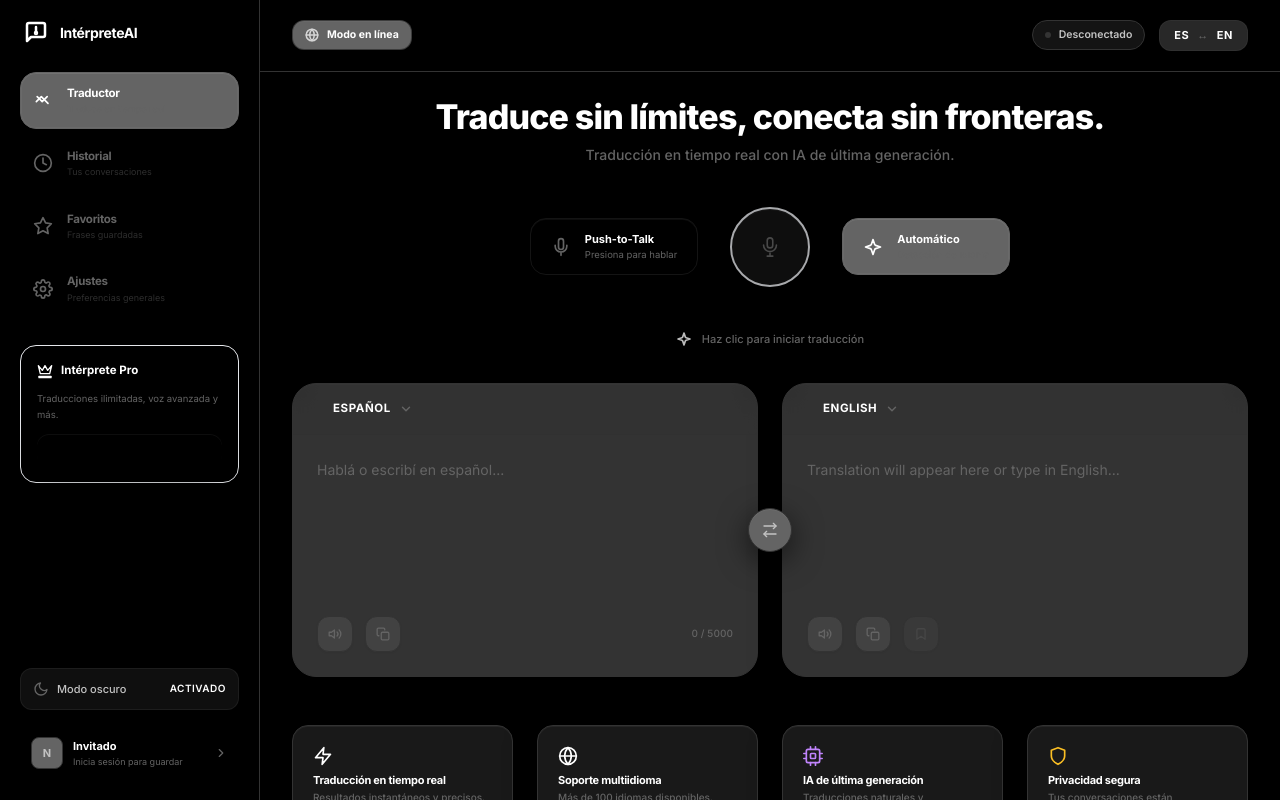
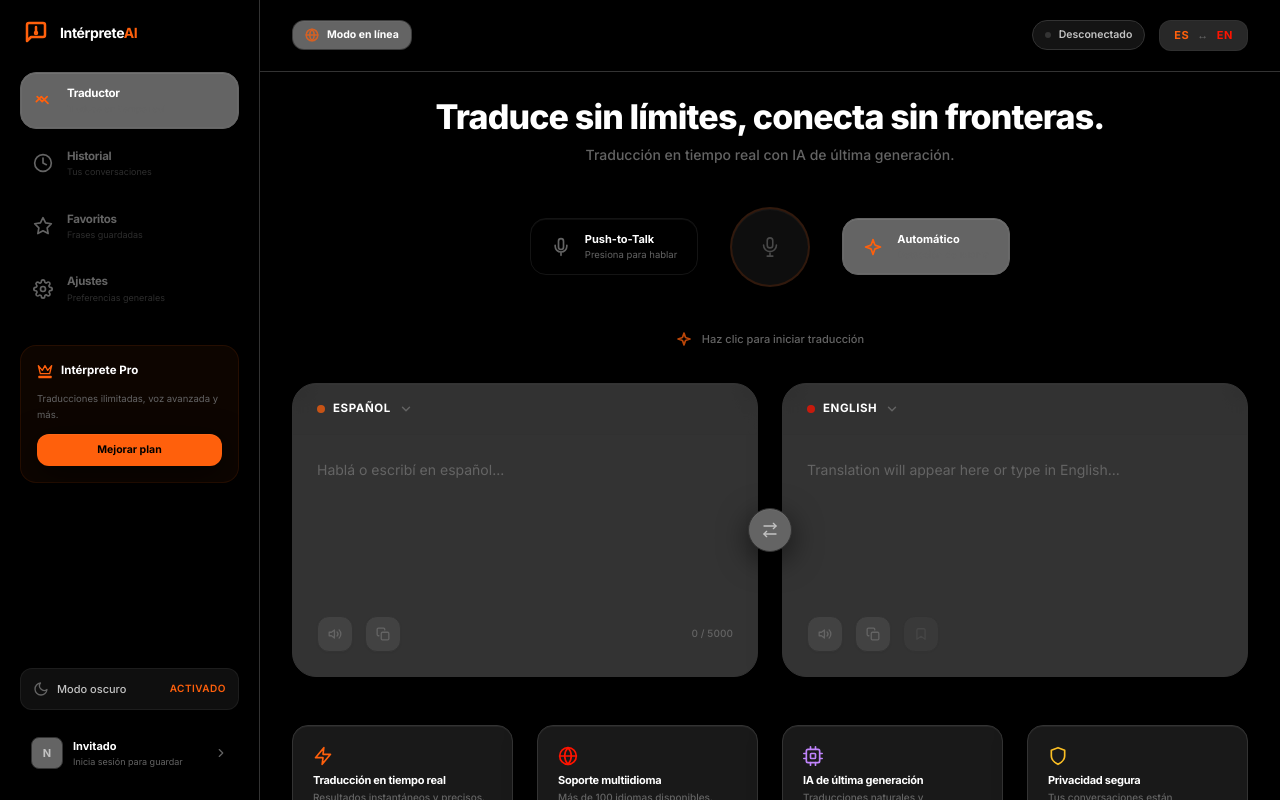
Before and after one commit to cristborrero/interprete-ai, a Next.js app: page / in a window 1280 px wide. Built offline with nearby package versions, Linux system fonts and the light colour scheme.

Commit message:
fix: remove invalid color suffix from brand-orange and brand-red classes

```diff
--- a/src/components/InterpreterApp.tsx
+++ b/src/components/InterpreterApp.tsx
@@ -181,14 +181,14 @@ export default function InterpreterApp() {
   }
 
   const orbBorder = isListening
-    ? 'border-brand-orange-500/40 bg-brand-orange-950/15 shadow-glow-es ring-4 ring-brand-orange-500/10'
+    ? 'border-brand-orange/40 bg-brand-orange/15 shadow-glow-es ring-4 ring-brand-orange/10'
     : isTranslating
-    ? 'border-brand-red-500/40 bg-brand-red-950/15 shadow-glow-en ring-4 ring-brand-red-500/10'
+    ? 'border-brand-red/40 bg-brand-red/15 shadow-glow-en ring-4 ring-brand-red/10'
     : isLoading
     ? 'border-amber-500/35 bg-amber-950/5 animate-pulse'
     : isActive
-    ? 'border-brand-orange-500/30 bg-surface-2/65 hover:border-brand-orange-500/50 hover:bg-surface-2 shadow-premium cursor-pointer'
-    : 'border-brand-orange-500/20 bg-surface-1/40 hover:border-brand-orange-500/40 hover:bg-surface-2 cursor-pointer shadow-premium animate-pulse'
+    ? 'border-brand-orange/30 bg-surface-2/65 hover:border-brand-orange/50 hover:bg-surface-2 shadow-premium cursor-pointer'
+    : 'border-brand-orange/20 bg-surface-1/40 hover:border-brand-orange/40 hover:bg-surface-2 cursor-pointer shadow-premium animate-pulse'
 
   const orbLabel = isListening ? 'Escuchando voz...'
     : isTranslating ? 'Traduciendo...'
@@ -196,8 +196,8 @@ export default function InterpreterApp() {
     : isActive ? (autoMode ? 'Detección automática activa' : 'Listo · Mantén presionado')
     : 'Haz clic para iniciar traducción'
 
-  const orbLabelColor = isListening ? 'text-brand-orange-400 font-semibold'
-    : isTranslating ? 'text-brand-red-400 font-semibold'
+  const orbLabelColor = isListening ? 'text-brand-orange font-semibold'
+    : isTranslating ? 'text-brand-red font-semibold'
     : isLoading ? 'text-amber-400'
     : isActive ? 'text-text-secondary'
     : 'text-text-muted hover:text-text-secondary transition-colors font-medium'
@@ -213,13 +213,13 @@ export default function InterpreterApp() {
 
           {/* Logo Corporativo */}
           <div className="flex items-center gap-3 px-1 justify-center lg:justify-start">
-            <svg className="w-6 h-6 text-brand-orange-400 shrink-0" viewBox="0 0 24 24" fill="none" stroke="currentColor" strokeWidth="2.5" strokeLinecap="round" strokeLinejoin="round">
+            <svg className="w-6 h-6 text-brand-orange shrink-0" viewBox="0 0 24 24" fill="none" stroke="currentColor" strokeWidth="2.5" strokeLinecap="round" strokeLinejoin="round">
               <path d="M21 15a2 2 0 0 1-2 2H7l-4 4V5a2 2 0 0 1 2-2h14a2 2 0 0 1 2 2z" />
               <path d="M12 7v5" />
               <path d="M12 12a1 1 0 1 0 0 2 1 1 0 0 0 0-2z" />
             </svg>
             <span className="hidden lg:block text-[14px] font-bold text-text-primary tracking-tight">
-              Intérprete<span className="text-brand-orange-400">AI</span>
+              Intérprete<span className="text-brand-orange">AI</span>
             </span>
           </div>
 
@@ -275,9 +275,9 @@ export default function InterpreterApp() {
           </nav>
 
           {/* Premium Pro Box — solo visible en desktop */}
-          <div className="hidden lg:block p-4 rounded-2xl border border-brand-orange-500/10 bg-brand-orange-950/5 space-y-3">
+          <div className="hidden lg:block p-4 rounded-2xl border border-brand-orange/10 bg-brand-orange/5 space-y-3">
             <div className="flex items-center gap-2">
-              <svg className="w-4 h-4 text-brand-orange-400" viewBox="0 0 24 24" fill="none" stroke="currentColor" strokeWidth="2" strokeLinecap="round" strokeLinejoin="round">
+              <svg className="w-4 h-4 text-brand-orange" viewBox="0 0 24 24" fill="none" stroke="currentColor" strokeWidth="2" strokeLinecap="round" strokeLinejoin="round">
                 <path d="M2 4l3 12h14l3-12-6 7-4-7-4 7-6-7z" />
                 <path d="M3 20h18v2H3z" />
               </svg>
@@ -286,7 +286,7 @@ export default function InterpreterApp() {
             <p className="text-[9.5px] text-text-muted leading-relaxed">
               Traducciones ilimitadas, voz avanzada y más.
             </p>
-            <button className="w-full py-2 rounded-xl bg-brand-orange-500 text-surface text-[10.5px] font-bold hover:bg-brand-orange-400 transition-colors shadow-premium">
+            <button className="w-full py-2 rounded-xl bg-brand-orange text-surface text-[10.5px] font-bold hover:bg-brand-orange transition-colors shadow-premium">
               Mejorar plan
             </button>
           </div>
@@ -302,7 +302,7 @@ export default function InterpreterApp() {
               </svg>
               <span className="text-[11px] font-medium text-text-secondary">Modo oscuro</span>
             </div>
-            <span className="text-[10px] text-brand-orange-400 font-semibold uppercase tracking-wider">
+            <span className="text-[10px] text-brand-orange font-semibold uppercase tracking-wider">
               Activado
             </span>
           </div>
@@ -334,7 +334,7 @@ export default function InterpreterApp() {
         {/* Mobile logo — only rendered inside header on mobile */}
         <header className="flex items-center justify-between px-4 md:px-8 py-3 md:py-5 border-b border-border shrink-0 select-none">
           <div className="flex md:hidden items-center gap-2">
-            <svg className="w-5 h-5 text-brand-orange-400" viewBox="0 0 24 24" fill="none" stroke="currentColor" strokeWidth="2.5" strokeLinecap="round" strokeLinejoin="round">
+            <svg className="w-5 h-5 text-brand-orange" viewBox="0 0 24 24" fill="none" stroke="currentColor" strokeWidth="2.5" strokeLinecap="round" strokeLinejoin="round">
               <path d="M21 15a2 2 0 0 1-2 2H7l-4 4V5a2 2 0 0 1 2-2h14a2 2 0 0 1 2 2z" />
             </svg>
             <span className="text-[13px] font-bold text-text-primary">IntérpreteAI</span>
@@ -347,14 +347,14 @@ export default function InterpreterApp() {
               >
                 {offlineMode ? (
                   <>
-                    <svg className="w-3.5 h-3.5 text-brand-red-400" viewBox="0 0 24 24" fill="none" stroke="currentColor" strokeWidth="2" strokeLinecap="round" strokeLinejoin="round">
+                    <svg className="w-3.5 h-3.5 text-brand-red" viewBox="0 0 24 24" fill="none" stroke="currentColor" strokeWidth="2" strokeLinecap="round" strokeLinejoin="round">
                       <path d="M17.8 19.2 16 11l3.5-3.5a2.1 2.1 0 0 0-3-3L13 8 4.8 6.2a1 1 0 0 0-1.2 1.3L11 12l-4 4H4v3h3l4-4 4.5 7.4a1 1 0 0 0 1.8-.2Z" />
                     </svg>
                     <span>Modo local</span>
                   </>
                 ) : (
                   <>
-                    <svg className="w-3.5 h-3.5 text-brand-orange-400 animate-pulse" viewBox="0 0 24 24" fill="none" stroke="currentColor" strokeWidth="2.5" strokeLinecap="round" strokeLinejoin="round">
+                    <svg className="w-3.5 h-3.5 text-brand-orange animate-pulse" viewBox="0 0 24 24" fill="none" stroke="currentColor" strokeWidth="2.5" strokeLinecap="round" strokeLinejoin="round">
                       <circle cx="12" cy="12" r="10" />
                       <line x1="2" y1="12" x2="22" y2="12" />
                       <path d="M12 2a15.3 15.3 0 0 1 4 10 15.3 15.3 0 0 1-4 10 15.3 15.3 0 0 1-4-10 15.3 15.3 0 0 1 4-10z" />
@@ -384,7 +384,7 @@ export default function InterpreterApp() {
             <div className="flex items-center gap-1.5 md:gap-2 px-2.5 md:px-3 py-1.5 rounded-full border border-border bg-surface-1/40">
               <span className={clsx(
                 'w-1.5 h-1.5 rounded-full',
-                isActive ? 'bg-brand-orange-500 animate-pulse' : 'bg-text-muted/40'
+                isActive ? 'bg-brand-orange animate-pulse' : 'bg-text-muted/40'
               )} />
               <span className="text-[10px] md:text-[10.5px] font-semibold text-text-secondary">
                 {isActive ? 'En línea' : 'Desconectado'}
@@ -393,9 +393,9 @@ export default function InterpreterApp() {
 
             {/* Selector de idiomas */}
             <div className="hidden sm:flex items-center gap-2 text-[11px] font-bold tracking-wider px-3.5 py-1.5 rounded-xl bg-surface-2/40 border border-border/80">
-              <span className="text-brand-orange-400">ES</span>
+              <span className="text-brand-orange">ES</span>
               <span className="opacity-30">↔</span>
-              <span className="text-brand-red-400">EN</span>
+              <span className="text-brand-red">EN</span>
             </div>
           </div>
         </header>
@@ -464,7 +464,7 @@ export default function InterpreterApp() {
                   )}
                 >
                   {isListening && (
-                    <span className="absolute inset-0 rounded-full border border-brand-orange-500/25 pulse-ring" />
+                    <span className="absolute inset-0 rounded-full border border-brand-orange/25 pulse-ring" />
                   )}
                   <MicIcon size={22} active={isListening || isActive} translating={isTranslating} />
                 </button>
@@ -481,7 +481,7 @@ export default function InterpreterApp() {
                     isActive && 'opacity-40 cursor-not-allowed'
                   )}
                 >
-                  <svg className="w-4 h-4 md:w-5 md:h-5 text-brand-orange-400 shrink-0" viewBox="0 0 24 24" fill="none" stroke="currentColor" strokeWidth="2" strokeLinecap="round" strokeLinejoin="round">
+                  <svg className="w-4 h-4 md:w-5 md:h-5 text-brand-orange shrink-0" viewBox="0 0 24 24" fill="none" stroke="currentColor" strokeWidth="2" strokeLinecap="round" strokeLinejoin="round">
                     <path d="m12 3-1.912 5.813a2 2 0 0 1-1.275 1.275L3 12l5.813 1.912a2 2 0 0 1 1.275 1.275L12 21l1.912-5.813a2 2 0 0 1 1.275-1.275L21 12l-5.813-1.912a2 2 0 0 1-1.275-1.275L12 3Z" />
                   </svg>
                   <div className="flex flex-col">
@@ -494,7 +494,7 @@ export default function InterpreterApp() {
 
               {/* Caja de Consejo / Estado del Orb */}
               <div className="flex items-center gap-2.5 justify-center py-1 select-none">
-                <svg className="w-4 h-4 text-brand-orange-400 shrink-0 animate-pulse" viewBox="0 0 24 24" fill="none" stroke="currentColor" strokeWidth="2.5" strokeLinecap="round" strokeLinejoin="round">
+                <svg className="w-4 h-4 text-brand-orange shrink-0 animate-pulse" viewBox="0 0 24 24" fill="none" stroke="currentColor" strokeWidth="2.5" strokeLinecap="round" strokeLinejoin="round">
                   <path d="m12 3-1.912 5.813a2 2 0 0 1-1.275 1.275L3 12l5.813 1.912a2 2 0 0 1 1.275 1.275L12 21l1.912-5.813a2 2 0 0 1 1.275-1.275L21 12l-5.813-1.912a2 2 0 0 1-1.275-1.275L12 3Z" />
                 </svg>
                 <span className={clsx('text-[11px] font-medium transition-colors', orbLabelColor)}>
@@ -503,7 +503,7 @@ export default function InterpreterApp() {
                 {(isListening || isTranslating) && (
                   <WaveformVisualizer
                     active={true}
-                    color={isListening ? 'bg-brand-orange-500' : 'bg-brand-red-500'}
+                    color={isListening ? 'bg-brand-orange' : 'bg-brand-red'}
                     barCount={5}
                   />
                 )}
@@ -516,7 +516,7 @@ export default function InterpreterApp() {
                 <div className="flex flex-col rounded-3xl border border-border bg-surface-1 shadow-premium overflow-hidden transition-all duration-200 focus-within:border-border-active">
                   <div className="flex items-center justify-between px-6 py-4 border-b border-border/50 shrink-0 bg-surface-1/50 backdrop-blur-md">
                     <div className="flex items-center gap-2">
-                      <span className="w-2 h-2 rounded-full bg-brand-orange-500 shrink-0 animate-pulse" />
+                      <span className="w-2 h-2 rounded-full bg-brand-orange shrink-0 animate-pulse" />
                       <span className="text-[11.5px] font-bold text-text-primary uppercase tracking-wider">Español</span>
                       <svg className="w-3.5 h-3.5 text-text-muted" viewBox="0 0 24 24" fill="none" stroke="currentColor" strokeWidth="2.5" strokeLinecap="round" strokeLinejoin="round">
                         <path d="m6 9 6 6 6-6" />
@@ -545,7 +545,7 @@ export default function InterpreterApp() {
                         {esInput.trim() && (
                           <button
                             onClick={() => handleTranslateText(esInput, 'es')}
-                            className="px-3 py-1.5 rounded-xl bg-brand-orange-500 hover:bg-brand-orange-400 text-surface text-[10px] font-bold transition-all shadow-sm"
+                            className="px-3 py-1.5 rounded-xl bg-brand-orange hover:bg-brand-orange text-surface text-[10px] font-bold transition-all shadow-sm"
                           >
                             Traducir
                           </button>
@@ -572,7 +572,7 @@ export default function InterpreterApp() {
                 <div className="flex flex-col rounded-3xl border border-border bg-surface-1 shadow-premium overflow-hidden transition-all duration-200 focus-within:border-border-active">
                   <div className="flex items-center justify-between px-6 py-4 border-b border-border/50 shrink-0 bg-surface-1/50 backdrop-blur-md">
                     <div className="flex items-center gap-2">
-                      <span className="w-2 h-2 rounded-full bg-brand-red-500 shrink-0 animate-pulse" />
+                      <span className="w-2 h-2 rounded-full bg-brand-red shrink-0 animate-pulse" />
                       <span className="text-[11.5px] font-bold text-text-primary uppercase tracking-wider">English</span>
                       <svg className="w-3.5 h-3.5 text-text-muted" viewBox="0 0 24 24" fill="none" stroke="currentColor" strokeWidth="2.5" strokeLinecap="round" strokeLinejoin="round">
                         <path d="m6 9 6 6 6-6" />
@@ -606,7 +606,7 @@ export default function InterpreterApp() {
                         {enInput.trim() && (
                           <button
                             onClick={() => handleTranslateText(enInput, 'en')}
-                            className="px-3 py-1.5 rounded-xl bg-brand-red-500 hover:bg-brand-red-400 text-surface text-[10px] font-bold transition-all shadow-sm"
+                            className="px-3 py-1.5 rounded-xl bg-brand-red hover:bg-brand-red text-surface text-[10px] font-bold transition-all shadow-sm"
                           >
                             Translate
                           </button>
@@ -627,7 +627,7 @@ export default function InterpreterApp() {
                   </div>
                   <div className="h-1 bg-surface-2 rounded-full overflow-hidden border border-border/20">
                     <div
-                      className="h-full bg-brand-red-500 rounded-full transition-all duration-300"
+                      className="h-full bg-brand-red rounded-full transition-all duration-300"
                       style={{ width: `${progress.percent}%` }}
                     />
                   </div>
@@ -640,7 +640,7 @@ export default function InterpreterApp() {
                   title="Traducción en tiempo real"
                   desc="Resultados instantáneos y precisos."
                   icon={
-                    <svg className="w-5 h-5 text-brand-orange-400" viewBox="0 0 24 24" fill="none" stroke="currentColor" strokeWidth="2" strokeLinecap="round" strokeLinejoin="round">
+                    <svg className="w-5 h-5 text-brand-orange" viewBox="0 0 24 24" fill="none" stroke="currentColor" strokeWidth="2" strokeLinecap="round" strokeLinejoin="round">
                       <polygon points="13 2 3 14 12 14 11 22 21 10 12 10 13 2" />
                     </svg>
                   }
@@ -649,7 +649,7 @@ export default function InterpreterApp() {
                   title="Soporte multiidioma"
                   desc="Más de 100 idiomas disponibles."
                   icon={
-                    <svg className="w-5 h-5 text-brand-red-400" viewBox="0 0 24 24" fill="none" stroke="currentColor" strokeWidth="2" strokeLinecap="round" strokeLinejoin="round">
+                    <svg className="w-5 h-5 text-brand-red" viewBox="0 0 24 24" fill="none" stroke="currentColor" strokeWidth="2" strokeLinecap="round" strokeLinejoin="round">
                       <circle cx="12" cy="12" r="10" />
                       <line x1="2" y1="12" x2="22" y2="12" />
                       <path d="M12 2a15.3 15.3 0 0 1 4 10 15.3 15.3 0 0 1-4 10 15.3 15.3 0 0 1-4-10 15.3 15.3 0 0 1 4-10z" />
@@ -679,7 +679,7 @@ export default function InterpreterApp() {
               </div>
 
               {/* Banner de Login en el Fondo */}
-              <div className="rounded-2xl border border-brand-orange-500/10 bg-brand-orange-950/5 p-6 flex flex-col md:flex-row items-center justify-between gap-4 select-none">
+              <div className="rounded-2xl border border-brand-orange/10 bg-brand-orange/5 p-6 flex flex-col md:flex-row items-center justify-between gap-4 select-none">
                 <span className="text-[11.5px] text-text-secondary text-center md:text-left font-medium leading-relaxed">
                   Inicia sesión para guardar tu historial, favoritos y sincronizar en todos tus dispositivos.
                 </span>
@@ -782,7 +782,7 @@ export default function InterpreterApp() {
                         step="0.05"
                         value={ttsRate}
                         onChange={(e) => setTtsRate(parseFloat(e.target.value))}
-                        className="w-full h-1 bg-surface-2 rounded-lg appearance-none cursor-pointer accent-brand-orange-400"
+                        className="w-full h-1 bg-surface-2 rounded-lg appearance-none cursor-pointer accent-brand-orange"
                       />
                     </div>
                     <div className="space-y-1.5">
@@ -794,7 +794,7 @@ export default function InterpreterApp() {
                         step="0.1"
                         value={ttsVolume}
                         onChange={(e) => setTtsVolume(parseFloat(e.target.value))}
-                        className="w-full h-1 bg-surface-2 rounded-lg appearance-none cursor-pointer accent-brand-orange-400"
+                        className="w-full h-1 bg-surface-2 rounded-lg appearance-none cursor-pointer accent-brand-orange"
                       />
                     </div>
                   </div>
@@ -819,7 +819,7 @@ export default function InterpreterApp() {
             onClick={() => setActiveTab(key)}
             className={clsx(
               'flex flex-col items-center gap-0.5 px-4 py-2 rounded-xl transition-all min-w-[60px]',
-              activeTab === key ? 'text-brand-orange-400' : 'text-text-muted'
+              activeTab === key ? 'text-brand-orange' : 'text-text-muted'
             )}
           >
             {key === 'traductor' && (
@@ -868,7 +868,7 @@ function SidebarTab({
           : 'bg-transparent border-transparent text-text-muted hover:text-text-secondary hover:bg-surface-1/30'
       )}
     >
-      <div className={clsx('shrink-0 transition-colors', active ? 'text-brand-orange-400' : 'text-text-muted')}>
+      <div className={clsx('shrink-0 transition-colors', active ? 'text-brand-orange' : 'text-text-muted')}>
         {icon}
       </div>
       <div className="flex flex-col select-none">
@@ -930,7 +930,7 @@ function CopyButton({ text }: { text: string }) {
       className="p-2.5 rounded-xl border border-border bg-surface-2/30 hover:border-border-active hover:bg-surface-2 transition-all shadow-sm"
     >
       {copied ? (
-        <svg className="w-3.5 h-3.5 text-brand-orange-400 transition-colors animate-pulse" viewBox="0 0 24 24" fill="none" stroke="currentColor" strokeWidth="2.2" strokeLinecap="round" strokeLinejoin="round">
+        <svg className="w-3.5 h-3.5 text-brand-orange transition-colors animate-pulse" viewBox="0 0 24 24" fill="none" stroke="currentColor" strokeWidth="2.2" strokeLinecap="round" strokeLinejoin="round">
           <polyline points="20 6 9 17 4 12" />
         </svg>
       ) : (
@@ -953,7 +953,7 @@ function BookmarkButton({ active, onClick, disabled }: { active: boolean; onClic
         disabled && 'opacity-40 cursor-not-allowed'
       )}
     >
-      <svg className={clsx('w-3.5 h-3.5 transition-colors cursor-pointer', active ? 'text-brand-orange-400 fill-brand-orange-400/25' : 'text-text-muted hover:text-text-primary')} viewBox="0 0 24 24" fill="none" stroke="currentColor" strokeWidth="2.2" strokeLinecap="round" strokeLinejoin="round">
+      <svg className={clsx('w-3.5 h-3.5 transition-colors cursor-pointer', active ? 'text-brand-orange fill-brand-orange/25' : 'text-text-muted hover:text-text-primary')} viewBox="0 0 24 24" fill="none" stroke="currentColor" strokeWidth="2.2" strokeLinecap="round" strokeLinejoin="round">
         <path d="M19 21l-7-5-7 5V5a2 2 0 0 1 2-2h10a2 2 0 0 1 2 2z" />
       </svg>
     </button>
@@ -973,7 +973,7 @@ function GlosarioCompletoItem({ en, es, onRemove }: { en: string; es: string; on
           onClick={onRemove}
           className="p-2 rounded-xl border border-border bg-surface-2/45 opacity-60 group-hover:opacity-100 hover:border-border-active hover:bg-surface-2 transition-all"
         >
-          <svg className="w-3.5 h-3.5 text-brand-orange-400 fill-brand-orange-400/10" viewBox="0 0 24 24" fill="none" stroke="currentColor" strokeWidth="2.5" strokeLinecap="round" strokeLinejoin="round">
+          <svg className="w-3.5 h-3.5 text-brand-orange fill-brand-orange/10" viewBox="0 0 24 24" fill="none" stroke="currentColor" strokeWidth="2.5" strokeLinecap="round" strokeLinejoin="round">
             <polygon points="12 2 15.09 8.26 22 9.27 17 14.14 18.18 21.02 12 17.77 5.82 21.02 7 14.14 2 9.27 8.91 8.26 12 2" />
           </svg>
         </button>
@@ -999,7 +999,7 @@ function MicIcon({ size = 24, active, translating }: {
       strokeLinejoin="round"
       className={clsx(
         'transition-all duration-300',
-        active ? 'text-brand-orange-400 scale-110' : translating ? 'text-brand-red-400' : 'text-text-muted',
+        active ? 'text-brand-orange scale-110' : translating ? 'text-brand-red' : 'text-text-muted',
       )}
     >
       <rect x="9" y="2" width="6" height="11" rx="3" />
--- a/src/components/TranscriptPanel.tsx
+++ b/src/components/TranscriptPanel.tsx
@@ -22,17 +22,17 @@ interface Props {
 const LANG_META: Record<string, { label: string; color: string; dot: string; border: string; bg: string }> = {
   es: {
     label: 'Español',
-    color: 'text-brand-orange-400',
-    dot: 'bg-brand-orange-500',
-    border: 'border-brand-orange-500/20',
-    bg: 'bg-brand-orange-950/10'
+    color: 'text-brand-orange',
+    dot: 'bg-brand-orange',
+    border: 'border-brand-orange/20',
+    bg: 'bg-brand-orange/10'
   },
   en: {
     label: 'English',
-    color: 'text-brand-red-400',
-    dot: 'bg-brand-red-500',
-    border: 'border-brand-red-500/20',
-    bg: 'bg-brand-red-950/10'
+    color: 'text-brand-red',
+    dot: 'bg-brand-red',
+    border: 'border-brand-red/20',
+    bg: 'bg-brand-red/10'
   },
 }
 
@@ -75,7 +75,7 @@ export default function TranscriptPanel({ entries, currentText, onClear }: Props
           <div className="flex flex-col items-center justify-center h-full gap-5 text-center py-12">
             <div className="relative w-16 h-16 rounded-2xl bg-surface-2 border border-border flex items-center justify-center shadow-premium">
               <span className="text-2xl animate-pulse">🎙️</span>
-              <span className="absolute -top-1 -right-1 w-3 h-3 rounded-full bg-brand-orange-500 border-2 border-surface-1" />
+              <span className="absolute -top-1 -right-1 w-3 h-3 rounded-full bg-brand-orange border-2 border-surface-1" />
             </div>
             <div className="space-y-1.5 max-w-[280px]">
               <h4 className="text-[13px] font-semibold text-text-primary">
@@ -87,13 +87,13 @@ export default function TranscriptPanel({ entries, currentText, onClear }: Props
             </div>
             <div className="flex items-center gap-4 px-4 py-2 rounded-2xl bg-surface-2/40 border border-border/40 text-[11px] text-text-muted">
               <div className="flex items-center gap-1.5">
-                <span className="w-1.5 h-1.5 rounded-full bg-brand-orange-500" />
+                <span className="w-1.5 h-1.5 rounded-full bg-brand-orange" />
                 <span>Español</span>
               </div>
               <span className="opacity-40">|</span>
               <div className="flex items-center gap-1.5">
                 <span>English</span>
-                <span className="w-1.5 h-1.5 rounded-full bg-brand-red-500" />
+                <span className="w-1.5 h-1.5 rounded-full bg-brand-red" />
               </div>
             </div>
           </div>
```
